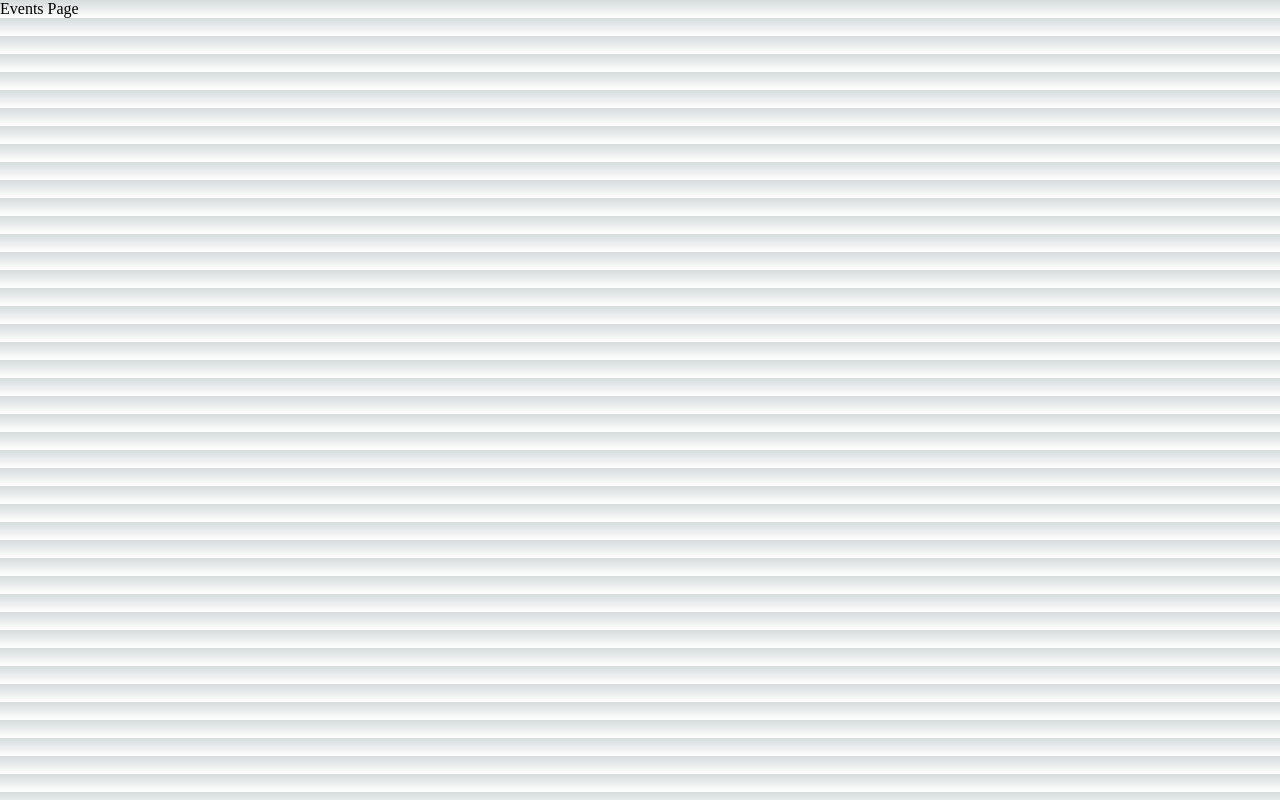
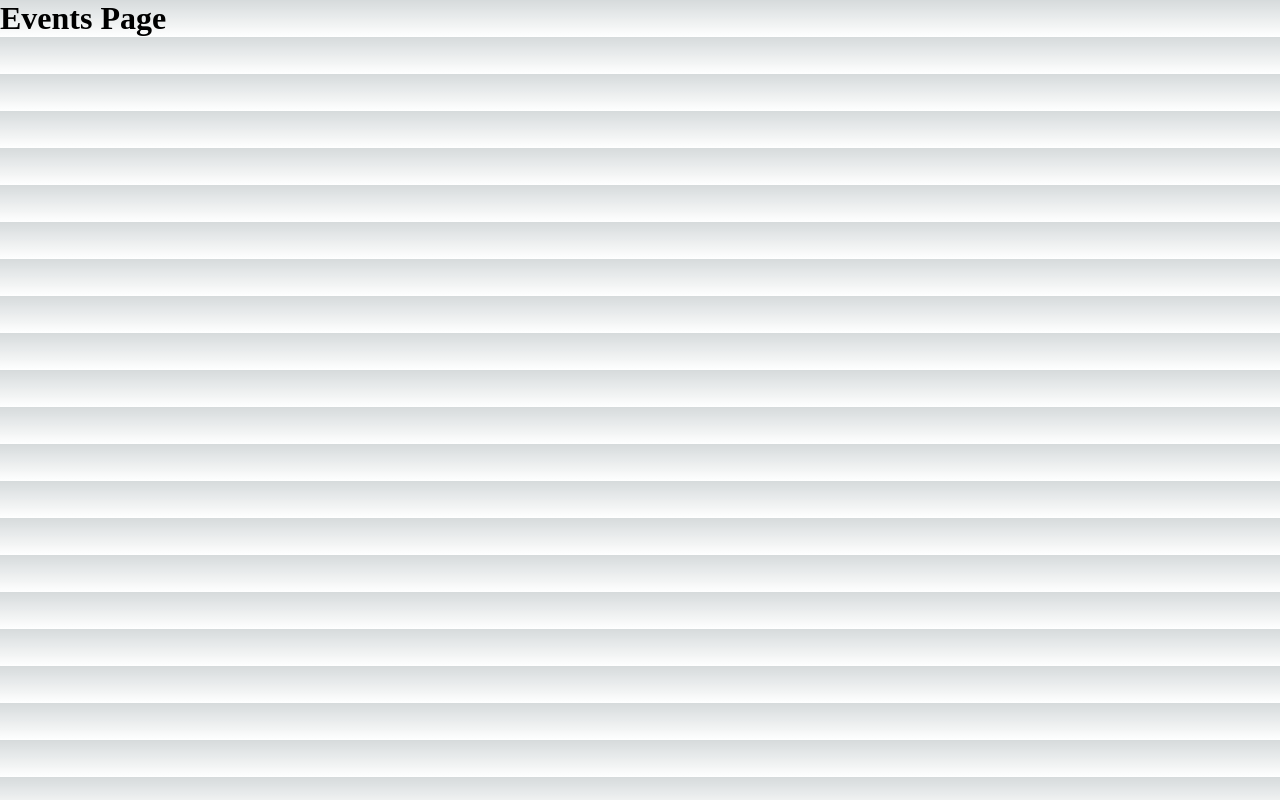
Before and after one commit to RichardNk24/Event_App, a Next.js app: page /events in a window 1280 px wide. Built offline with nearby package versions, Linux system fonts and the light colour scheme.

Commit message:
Styles h1 in the pages elements

```diff
--- a/pages/about-us.js
+++ b/pages/about-us.js
@@ -2,7 +2,7 @@ import React from 'react'
 
 const aboutUs = () => {
   return (
-    <div>aboutUs</div>
+    <h1>aboutUs</h1>
   )
 }
 
--- a/pages/events/eventOne.js
+++ b/pages/events/eventOne.js
@@ -2,7 +2,7 @@ import React from 'react'
 
 const eventOne = () => {
     return (
-        <div>eventOne</div>
+        <h1>event 1</h1>
     )
 }
 
--- a/pages/events/index.js
+++ b/pages/events/index.js
@@ -2,7 +2,7 @@ import React from 'react'
 
 const index = () => {
     return (
-        <div>Events Page</div>
+        <h1>Events Page</h1>
     )
 }
 
```
